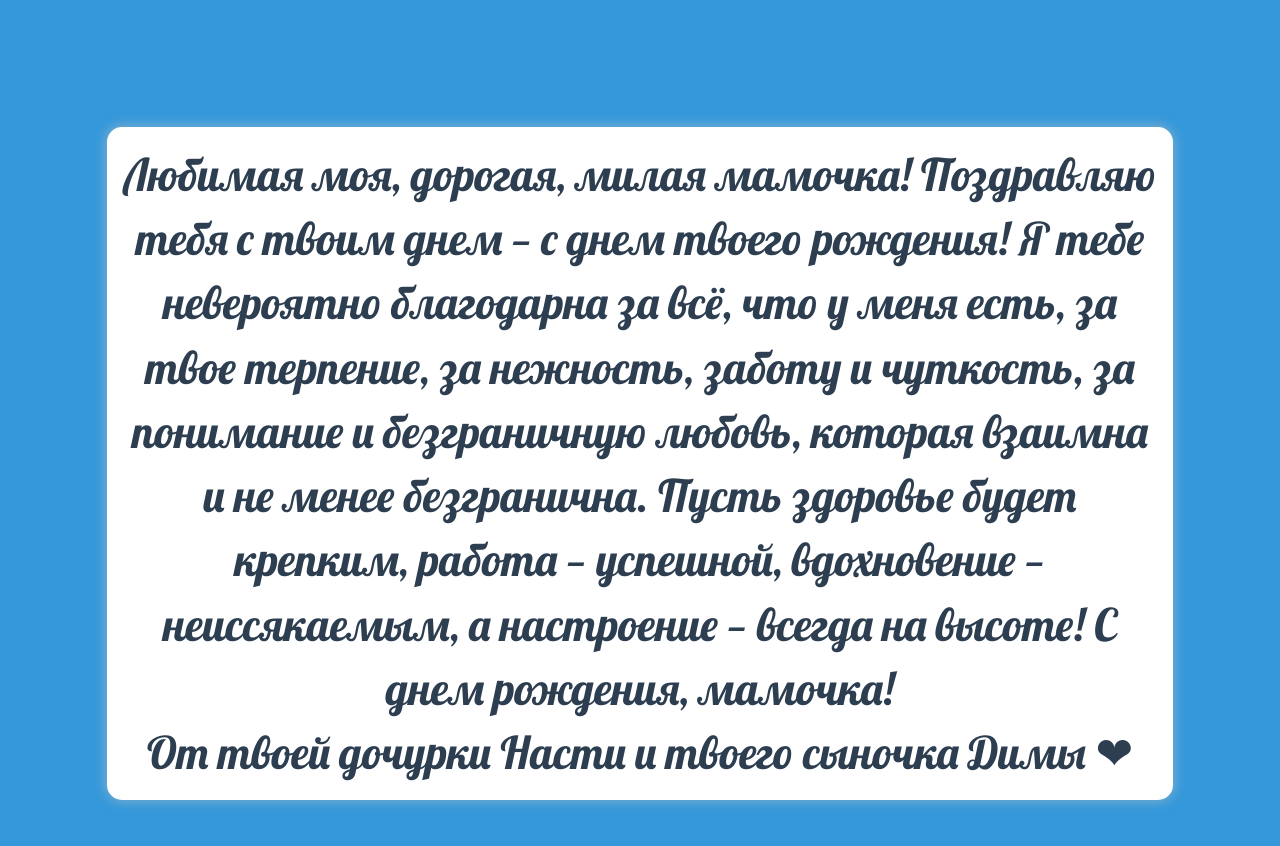
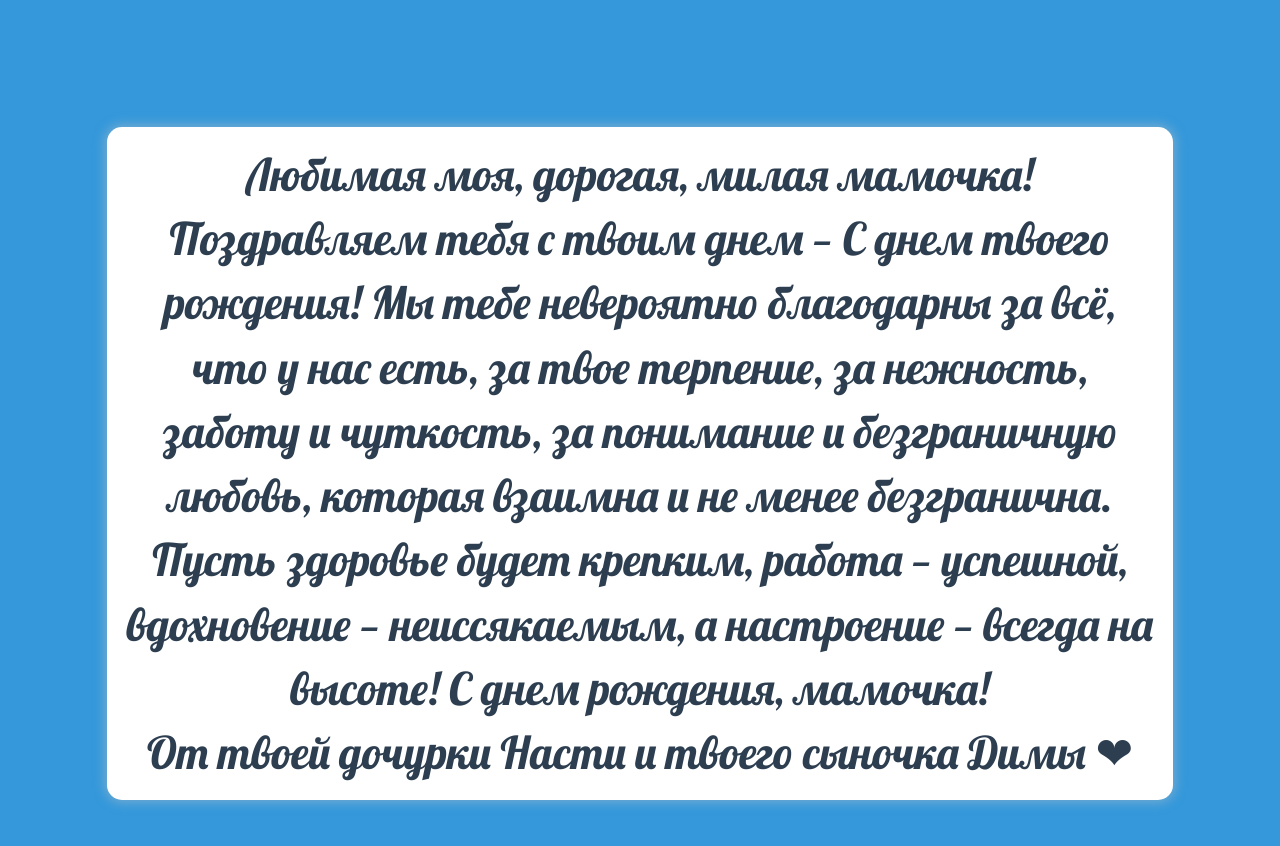
Before and after one commit to ybprogrammer/ybprogrammer.github.io, a plain HTML site: page index.html in a window 1280 px wide. Shown: the part 1040-1886 px from the top of the page. Drawn offline with nearby package versions, Linux system fonts and the light colour scheme.

Commit message:
Third commit

```diff
--- a/index.html
+++ b/index.html
@@ -29,7 +29,7 @@
 		<div class="col-xs-1 col-sm-1 col-md-1 col-lg-1"></div>
 
 		<div class="co-xs-10 col-sm-10 col-md-10 col-lg-10 congr wow fadeIn" data-wow-duration="1.5s" data-wow-delay=".5s">
-				Любимая моя, дорогая, милая мамочка! Поздравляю тебя с твоим днем — с днем твоего рождения! Я тебе невероятно благодарна за всё, что у меня есть, за твое терпение, за нежность, заботу и чуткость, за понимание и безграничную любовь, которая взаимна и не менее безгранична. Пусть здоровье будет крепким, работа — успешной, вдохновение — неиссякаемым, а настроение — всегда на высоте! С днем рождения, мамочка!
+				Любимая моя, дорогая, милая мамочка! Поздравляем тебя с твоим днем — С днем твоего рождения! Мы тебе невероятно благодарны за всё, что у нас есть, за твое терпение, за нежность, заботу и чуткость, за понимание и безграничную любовь, которая взаимна и не менее безгранична. Пусть здоровье будет крепким, работа — успешной, вдохновение — неиссякаемым, а настроение — всегда на высоте! С днем рождения, мамочка!
 				<br>
 				От твоей дочурки Насти и твоего сыночка Димы &#x2764;
 		</div>
```
